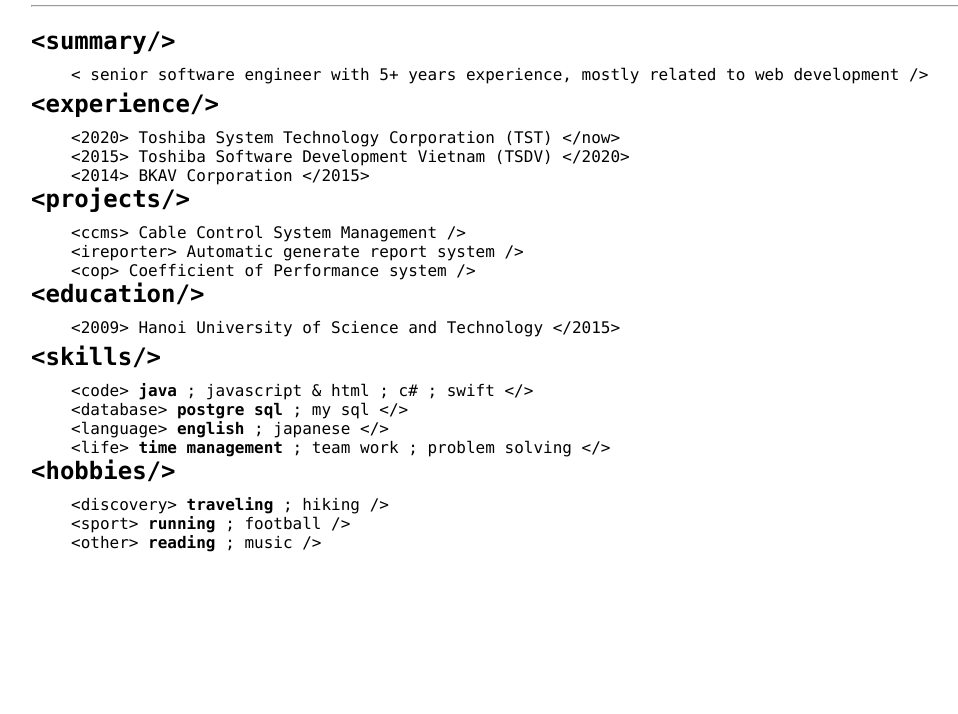
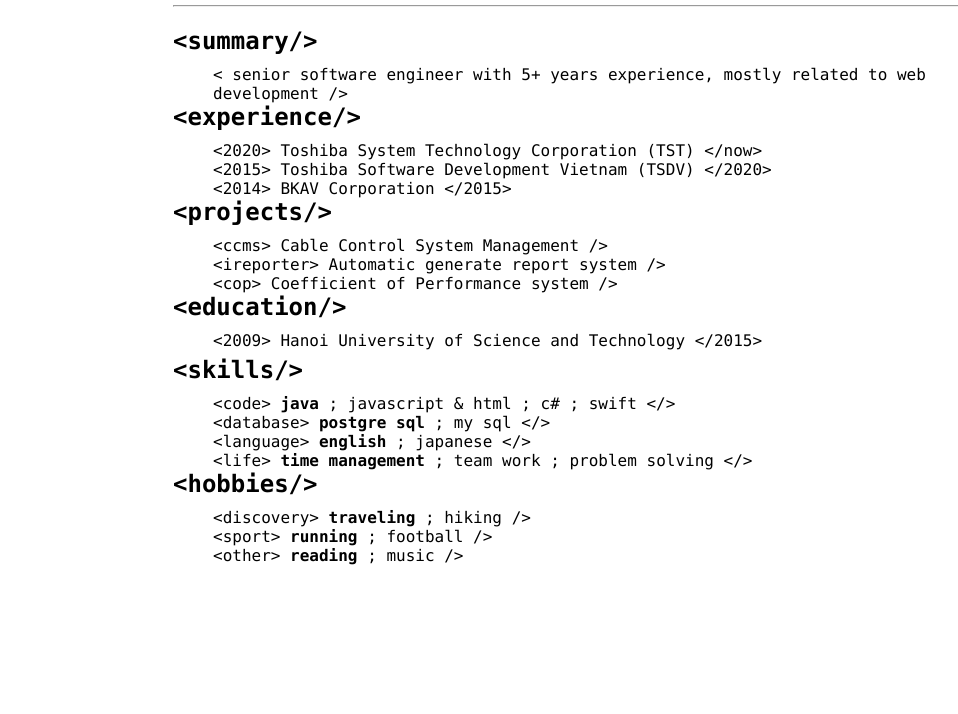
Before and after one commit to haihd/haihd.github.io, a plain HTML site: page index.html in a window 1280 px wide. Shown: the part 86-800 px from the top of the page, without its empty margins (17-975 px from the left). Drawn offline with Linux system fonts and the light colour scheme.

Commit message:
Update index.html

```diff
--- a/index.html
+++ b/index.html
@@ -3,7 +3,8 @@
     <head>
         <style>
             body {
-                padding: 0px 40px;
+                width: 900px;
+                margin: 0px auto;
                 font-family: Consolas, monospace, serif;
             }
 
```
